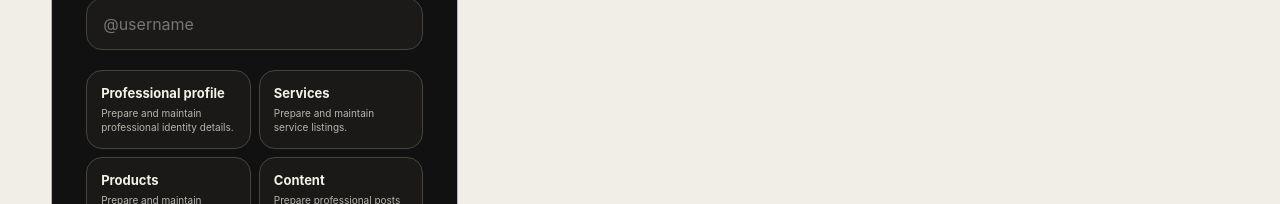
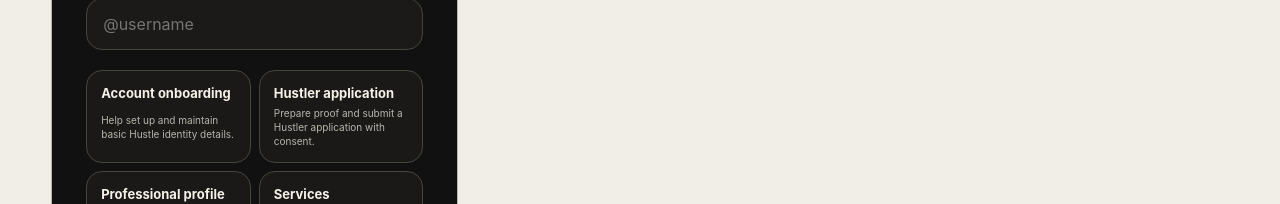
Before and after one commit to realxpen/hustle-economy-of-you, a Next.js app in the folder apps/web/: page /agents/manage in a window 1280 px wide. Shown: the part 748-952 px from the top of the page. Built offline with nearby package versions, Linux system fonts and the light colour scheme; no server answers.

Commit message:
feat(phase18c): expose onboarding Agent scopes

```diff
--- a/apps/web/app/agents/manage/page.tsx
+++ b/apps/web/app/agents/manage/page.tsx
@@ -13,6 +13,8 @@ import { getMyAccount } from "../../../lib/auth/hustle-account";
 import styles from "../page.module.css";
 
 const permissionOptions: { value: AgentPermissionScope; label: string; detail: string }[] = [
+  { value: "ACCOUNT_ONBOARDING_MANAGE", label: "Account onboarding", detail: "Help set up and maintain basic Hustle identity details." },
+  { value: "HUSTLER_APPLICATION_MANAGE", label: "Hustler application", detail: "Prepare proof and submit a Hustler application with consent." },
   { value: "PROFILE_MANAGE", label: "Professional profile", detail: "Prepare and maintain professional identity details." },
   { value: "SERVICE_MANAGE", label: "Services", detail: "Prepare and maintain service listings." },
   { value: "PRODUCT_MANAGE", label: "Products", detail: "Prepare and maintain product listings." },
```
